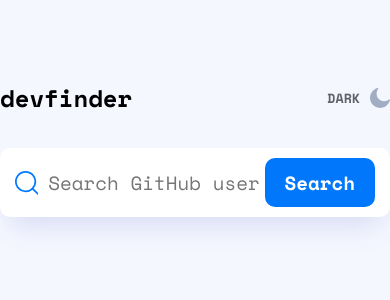
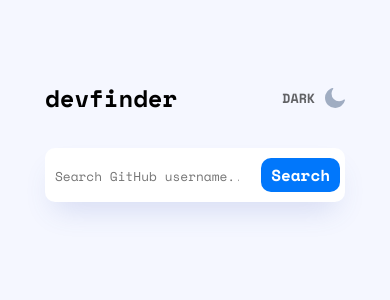
Before and after one commit to JEKO10/Github-user-search, a React (Create React App) app: page / in a window 390 px wide. Shown: the top 300 px of the page. Built offline with nearby package versions, Linux system fonts and the light colour scheme.

Commit message:
media query for 555px setup

```diff
--- a/src/components/User.jsx
+++ b/src/components/User.jsx
@@ -1,4 +1,5 @@
 import { useState } from "react";
+import SearchImg from "../images/icon-search.svg";
 import Location from "../images/icon-location.svg";
 import Twitter from "../images/icon-twitter.svg";
 import Blog from "../images/icon-website.svg";
@@ -27,12 +28,7 @@
   return (
     <>
       <section className={isDark ? `searchBar dark` : "searchBar"}>
-        <svg height="24" width="25" xmlns="http://www.w3.org/2000/svg">
-          <path
-            d="M10.609 0c5.85 0 10.608 4.746 10.608 10.58 0 2.609-.952 5-2.527 6.847l5.112 5.087a.87.87 0 01-1.227 1.233l-5.118-5.093a10.58 10.58 0 01-6.848 2.505C4.759 21.16 0 16.413 0 10.58 0 4.747 4.76 0 10.609 0zm0 1.74c-4.891 0-8.87 3.965-8.87 8.84 0 4.874 3.979 8.84 8.87 8.84a8.855 8.855 0 006.213-2.537l.04-.047a.881.881 0 01.058-.053 8.786 8.786 0 002.558-6.203c0-4.875-3.979-8.84-8.87-8.84z"
-            fill="#0079ff"
-          />
-        </svg>
+        <img src={SearchImg} alt="IMG" />
         <input
           className={isDark ? `dark darkText` : ""}
           type="text"
--- a/src/index.css
+++ b/src/index.css
@@ -273,6 +273,62 @@
   }
 }
 
+@media screen and (max-width: 555px) {
+  nav,
+  .searchBar {
+    max-width: 300px;
+  }
+
+  .searchBar {
+    padding: 10px 5px;
+  }
+
+  .searchBar img {
+    display: none;
+  }
+
+  .searchBar input {
+    font-size: 1rem;
+    padding: 5px; /* top right bottom left */
+  }
+
+  .searchBar input::placeholder {
+    font-size: 0.8rem;
+  }
+
+  .searchBar button {
+    padding: 5px 10px;
+    font-size: 1rem;
+  }
+
+  .user {
+    max-width: 300px;
+  }
+
+  .user > img {
+    height: 100px;
+  }
+
+  .user .name {
+    flex-direction: column;
+    justify-content: center;
+    align-items: center;
+  }
+
+  .user .name a {
+    display: block;
+  }
+
+  .user .name h1,
+  .user .name a {
+    text-align: center;
+  }
+
+  .user #bio {
+    margin: 1rem 0;
+  }
+}
+
 @keyframes spinner {
   to {
     transform: rotate(360deg);
```
